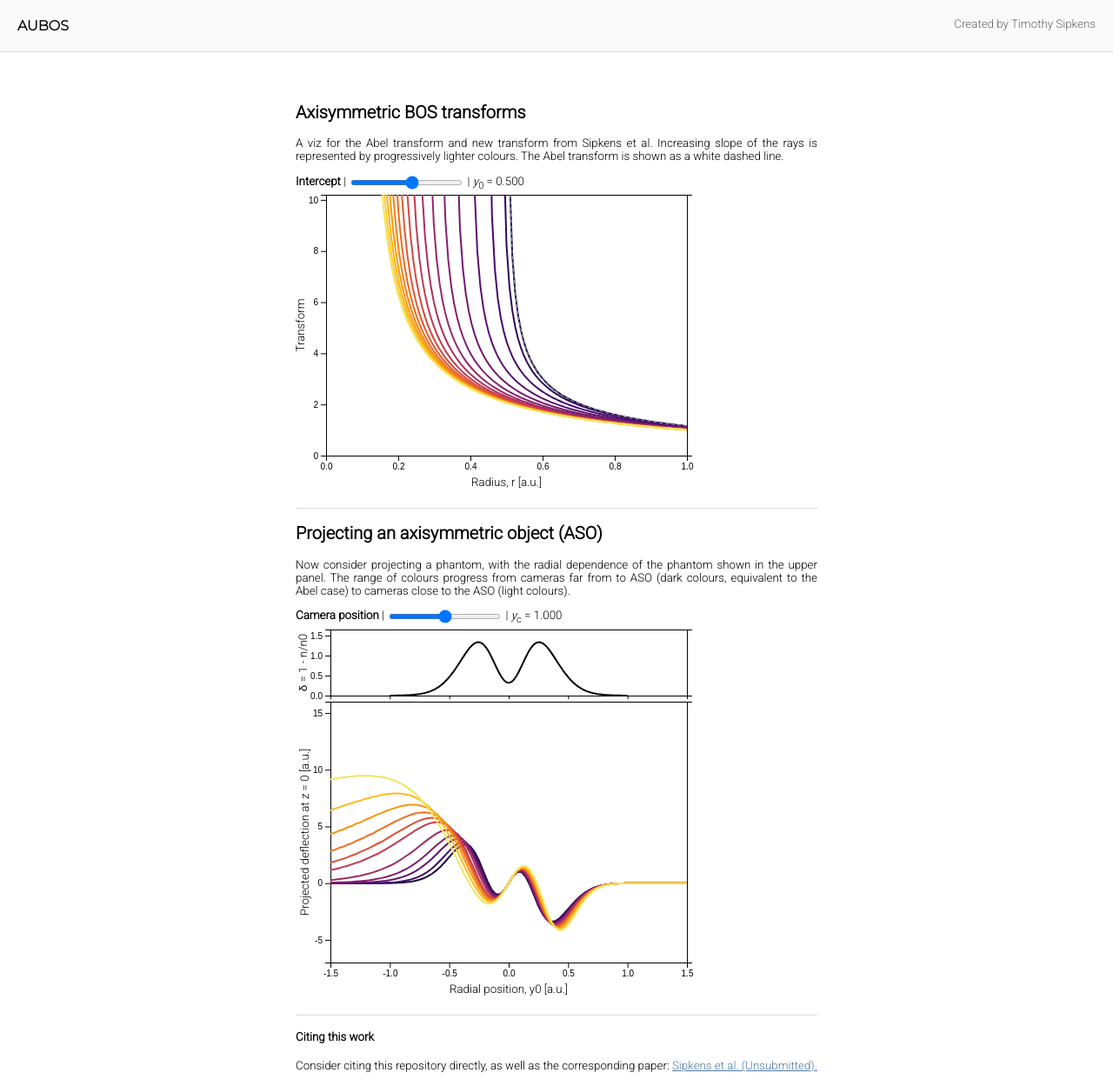
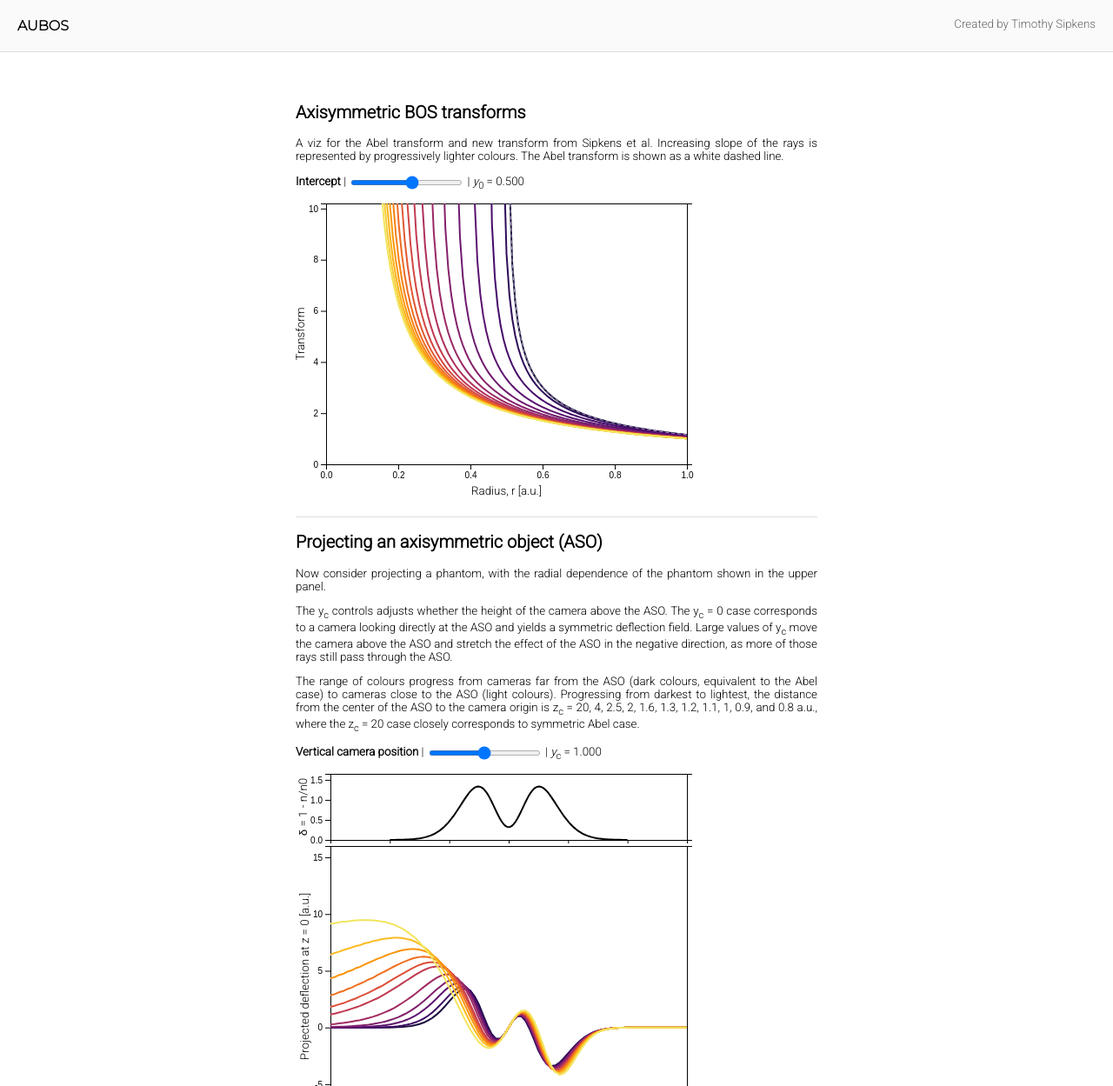
Before and after one commit to tsipkens/aubos, a plain HTML site: page docs/index.html in a window 1280 px wide. Shown: the top 1249 px of the page at 87% size. Drawn offline with nearby package versions, Linux system fonts and the light colour scheme.

Commit message:
Updated index.html in web page

```diff
--- a/docs/index.html
+++ b/docs/index.html
@@ -51,7 +51,7 @@
       </div>
 
       <!-- Create a div where the graph will take place -->
-      <div id="my_dataviz"></div>
+      <div id="my_dataviz" style="margin-top:10px"></div>
 
       <hr>
 
@@ -60,20 +60,36 @@
 
       <p align="justify">
         Now consider projecting a phantom, with the radial dependence of the phantom
-        shown in the upper panel. The range of colours progress from cameras far
-        from to ASO (dark colours, equivalent to the Abel case) to cameras close to the
-        ASO (light colours).
+        shown in the upper panel.
+      </p>
+
+      <p align="justify">
+        The y<sub>c</sub> controls adjusts whether the height of the camera
+        above the ASO. The y<sub>c</sub> = 0 case corresponds to a camera looking
+        directly at the ASO and yields a symmetric deflection field.
+        Large values of y<sub>c</sub> move the camera above
+        the ASO and stretch the effect of the ASO in the negative direction,
+        as more of those rays still pass through the ASO.
+      </p>
+
+      <p align="justify">
+        The range of colours progress from cameras far
+        from the ASO (dark colours, equivalent to the Abel case) to cameras close to the
+        ASO (light colours). Progressing from darkest to lightest, the distance from
+        the center of the ASO to the camera origin is z<sub>c</sub> =
+        20, 4, 2.5, 2, 1.6, 1.3, 1.2, 1.1, 1, 0.9, and 0.8 a.u., where the
+        z<sub>c</sub> = 20 case closely corresponds to symmetric Abel case.
       </p>
 
       <div class="control">
-        <b>Camera position </b> |
+        <b>Vertical camera position </b> |
         <input type="range" name="ycSlider" id="ycSlider"
           min="1" max="9" value="5" style="height:6px;"
           onchange="displayycval(this.value);"> |
         <i>y</i><sub>c</sub> = <output id="ycval">-</output>
       </div>
 
-      <div id="my_beta"></div>
+      <div id="my_beta" style="margin-top:10px"></div>
       <div id="my_dataviz2"></div>
 
       <hr>
```
